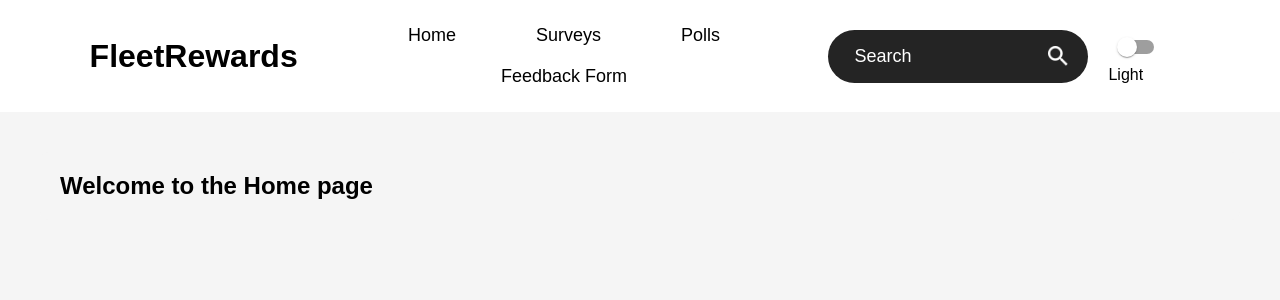
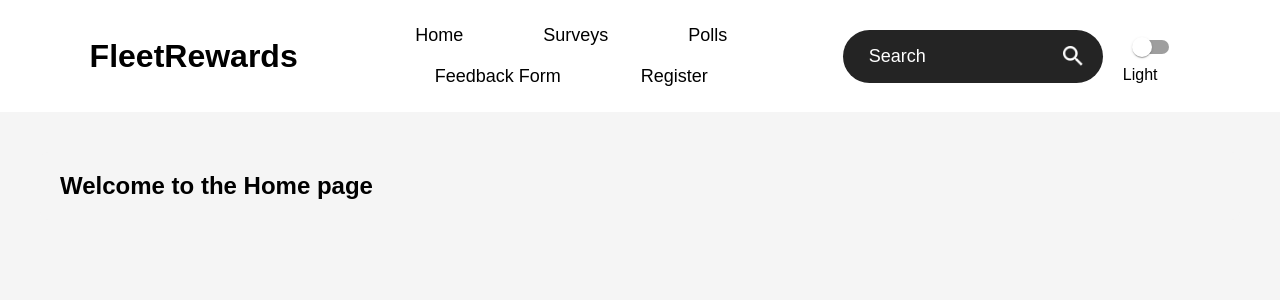
Before and after one commit to ItsGoldeneyes/Vehicular-Networks-Inc, a React (Create React App) app in the folder frontend/: page / in a window 1280 px wide. Shown: the top 300 px of the page. Built offline with nearby package versions, Linux system fonts and the light colour scheme.

Commit message:
add nav link to register

```diff
--- a/frontend/src/layouts/RootLayout.js
+++ b/frontend/src/layouts/RootLayout.js
@@ -49,6 +49,23 @@ export default function RootLayout() {
                   Feedback Form
                 </NavLink>
               </li>
+              {/* { authenticated && */}
+                <li>
+                    <NavLink
+                      to="/register"
+                      className={({ isActive }) =>
+                        isActive ? "nav-item active" : "nav-item"
+                      }
+                    >
+                      Register
+                    </NavLink>
+                </li>
+              {/* } */}
+              {/* { !authenticated &&
+                <li>
+                  Sign out
+                </li>
+              } */}
             </ul>
           </nav>
           <div className="search-box">
```
